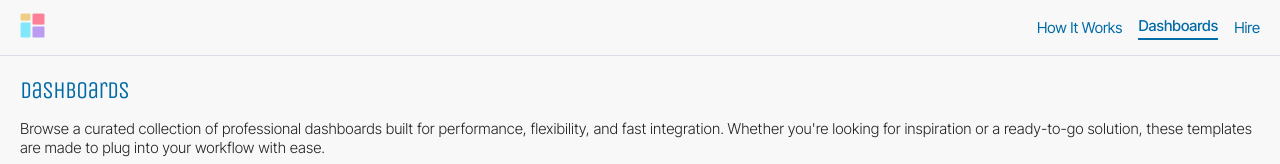
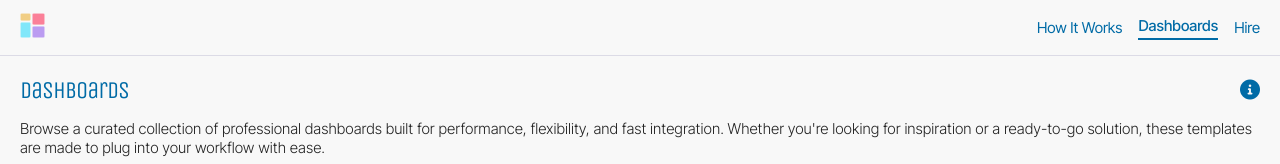
Before and after one commit to joseph-johnson27001/dashboard-website, a Vue app: page /dashboards in a window 1280 px wide. Shown: the top 164 px of the page. Built offline with nearby package versions, Linux system fonts and the light colour scheme.

Commit message:
Dashboard icon

```diff
--- a/src/views/DashboardsPage.vue
+++ b/src/views/DashboardsPage.vue
@@ -2,7 +2,14 @@
   <div class="dashboard-page">
     <!-- Hero Section -->
     <section class="hero-section">
-      <h1>Dashboards</h1>
+      <div class="hero-header">
+        <h1>Dashboards</h1>
+        <i
+          class="fas fa-circle-info info-icon"
+          @click="showInfo = true"
+          title="Learn more about the dashboards"
+        ></i>
+      </div>
       <p>
         Browse a curated collection of professional dashboards built for
         performance, flexibility, and fast integration. Whether you're looking
@@ -131,6 +138,7 @@ export default {
           type: "SP / Vue3 / ApexCharts",
         },
       ],
+      showInfo: false,
       isModalOpen: false,
       selectedDemo: "",
       selectedDashboardImage: "",
@@ -178,7 +186,26 @@ export default {
 
 .hero-section p {
   font-size: 15px;
+  margin-top: 5px;
   font-weight: 300;
+}
+
+.hero-header {
+  display: flex;
+  justify-content: space-between;
+  align-items: center;
+}
+
+.info-icon {
+  font-size: 20px;
+  color: #006ba6;
+  cursor: pointer;
+  transition: transform 0.2s ease, opacity 0.2s ease;
+}
+
+.info-icon:hover {
+  transform: scale(1.1);
+  opacity: 0.8;
 }
 
 /* Dashboard Grid */
```
